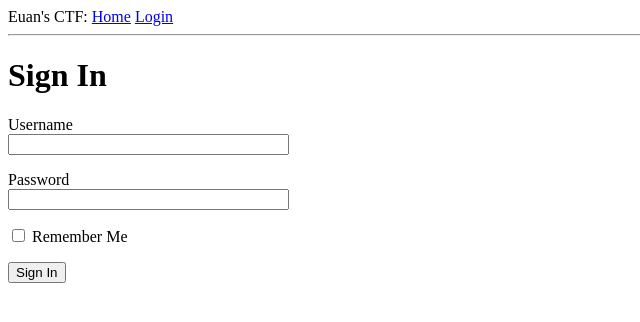
After one commit to RealJammy/ctf_framework, a Flask app: page /login in a window 1280 px wide. The commit adds this page. Shown: the top 322 px of the page, without its empty margins (0-640 px from the left). Run offline with Flask 2, Linux system fonts and the light colour scheme.

Commit message:
Adding login page

```diff
--- /dev/null
+++ b/project/forms.py
@@ -0,0 +1,9 @@
+from flask_wtf import FlaskForm
+from wtforms import StringField, PasswordField, BooleanField, SubmitField
+from wtforms.validators import DataRequired
+
+class LoginForm(FlaskForm):
+    username = StringField("Username", validators=[DataRequired()])
+    password = PasswordField("Password", validators=[DataRequired()])
+    remember_me = BooleanField("Remember Me")
+    submit = SubmitField("Sign In")
--- a/project/routes.py
+++ b/project/routes.py
@@ -1,4 +1,5 @@
 from project import project
+from project.forms import LoginForm
 from flask import render_template
 
 @project.route("/")
@@ -7,3 +8,8 @@ def index():
     user = {"username": "John"}
     posts = [{"author": {"username": "Susan"}, "body": "Testing 1 2 3"}]
     return render_template("index.html", title="Home", user=user, posts=posts)
+
+@project.route("/login")
+def login():
+    form = LoginForm()
+    return render_template("login.html", title="Sign in", form=form)
--- a/project/templates/base.html
+++ b/project/templates/base.html
@@ -7,7 +7,10 @@
     {% endif %}
   </head>
   <body>
-    <div>Euan's CTF: <a href="/index">Home</a></div>
+    <div>Euan's CTF:
+      <a href="/index">Home</a>
+      <a href="/login">Login</a>
+    </div>
     <hr>
     {% block content %}{% endblock %}
   </body>
--- /dev/null
+++ b/project/templates/login.html
@@ -0,0 +1,18 @@
+{% extends "base.html" %}
+
+{% block content %}
+    <h1>Sign In</h1>
+    <form action="" method="post" novalidate>
+        {{ form.hidden_tag() }}
+        <p>
+            {{ form.username.label }}<br>
+            {{ form.username(size=32) }}
+        </p>
+        <p>
+            {{ form.password.label }}<br>
+            {{ form.password(size=32) }}
+        </p>
+        <p>{{ form.remember_me() }} {{ form.remember_me.label }}</p>
+        <p>{{ form.submit() }}</p>
+    </form>
+{% endblock %}
```
